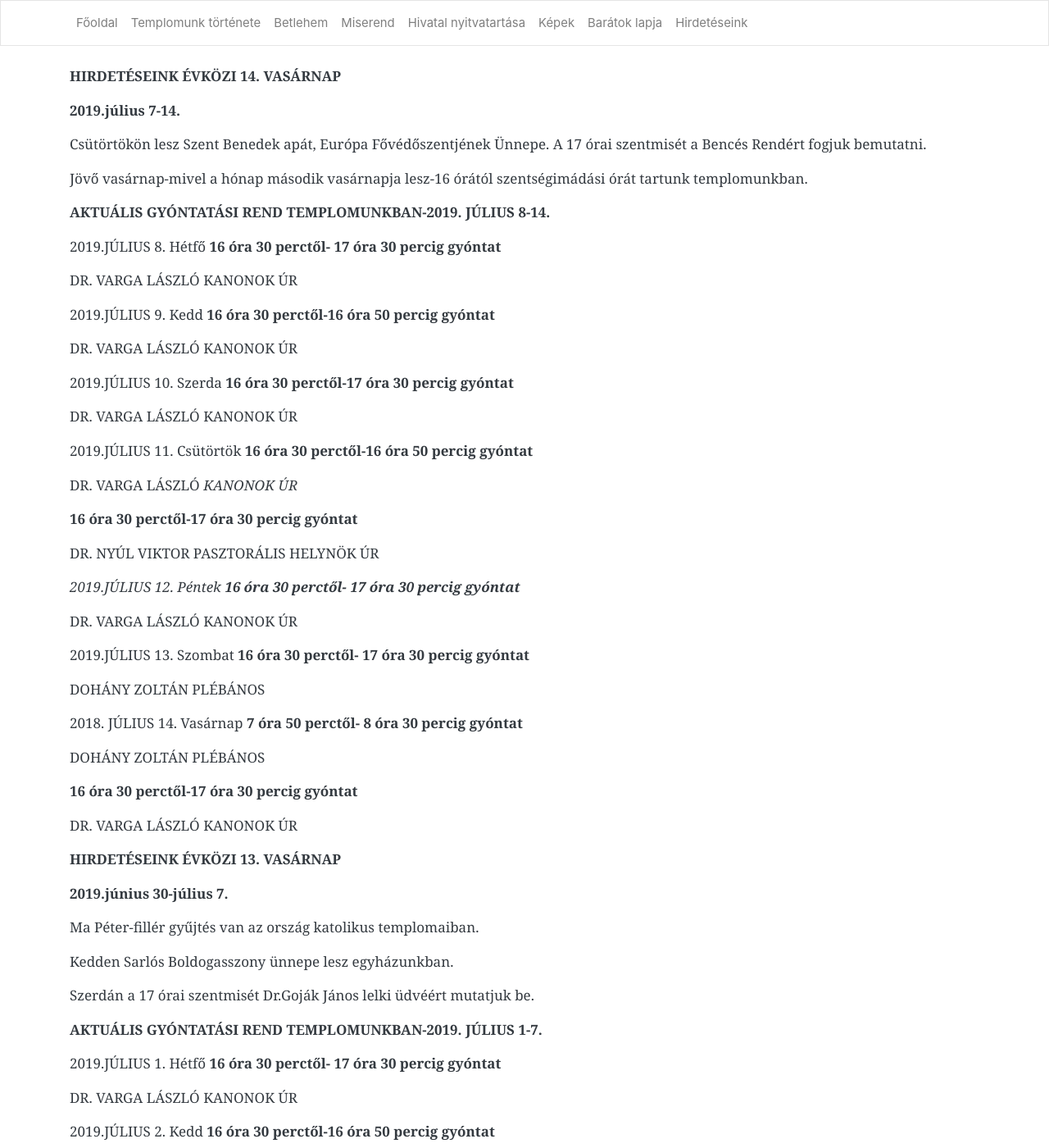
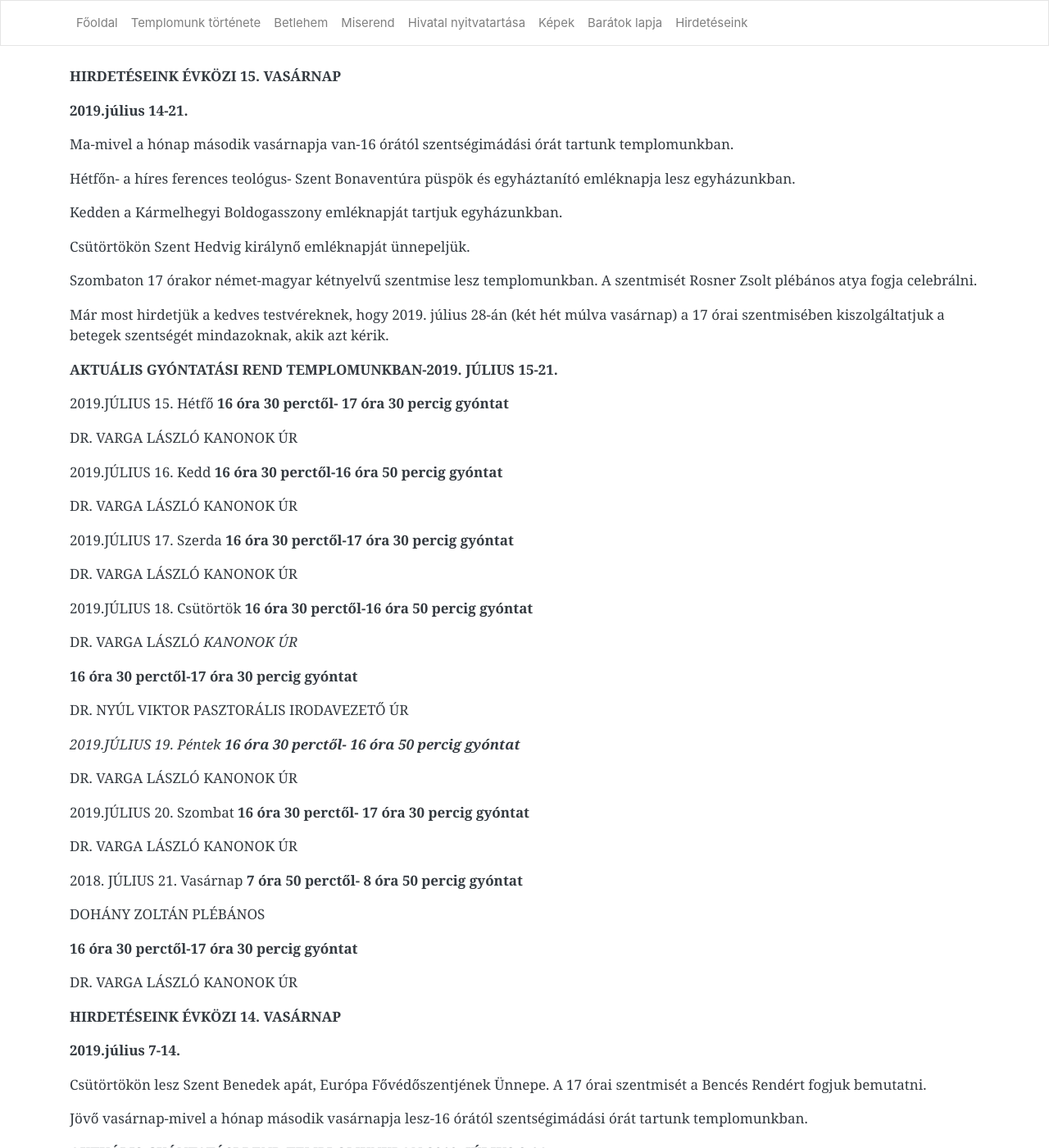
Before and after one commit to pecsi-ferences/pecsi-ferences.github.io, a Jekyll site: the page built from hirdeteseink.md, in a window 1280 px wide and 1400 px high. Shown: the whole window at 82% size. Built offline with Jekyll 4.4.1, drawn with Linux system fonts in a browser that asks for light colours; nearby versions of some CDN libraries.

Commit message:
Update from Forestry.io Zoltán Dohány updated hirdeteseink.md

```diff
--- a/hirdeteseink.md
+++ b/hirdeteseink.md
@@ -3,6 +3,60 @@ layout: default
 title: Hirdetéseink
 
 ---
+**HIRDETÉSEINK ÉVKÖZI 15. VASÁRNAP**
+
+**2019.július 14-21.**
+
+Ma-mivel a hónap második vasárnapja van-16 órától szentségimádási órát tartunk templomunkban.
+
+Hétfőn- a híres ferences teológus- Szent Bonaventúra püspök és egyháztanító emléknapja lesz egyházunkban.
+
+Kedden a Kármelhegyi Boldogasszony emléknapját tartjuk egyházunkban.
+
+Csütörtökön Szent Hedvig királynő emléknapját ünnepeljük.
+
+Szombaton 17 órakor német-magyar kétnyelvű szentmise lesz templomunkban. A szentmisét Rosner Zsolt plébános atya fogja celebrálni.
+
+Már most hirdetjük a kedves testvéreknek, hogy 2019. július 28-án (két hét múlva vasárnap) a 17 órai szentmisében kiszolgáltatjuk a betegek szentségét mindazoknak, akik azt kérik.
+
+**AKTUÁLIS GYÓNTATÁSI REND TEMPLOMUNKBAN-2019. JÚLIUS 15-21.**
+
+2019\.JÚLIUS 15. Hétfő **16 óra 30 perctől- 17 óra 30 percig gyóntat**
+
+DR. VARGA LÁSZLÓ KANONOK ÚR
+
+2019\.JÚLIUS 16. Kedd **16 óra 30 perctől-16 óra 50 percig gyóntat**
+
+DR. VARGA LÁSZLÓ KANONOK ÚR
+
+2019\.JÚLIUS 17. Szerda **16 óra 30 perctől-17 óra 30 percig gyóntat**
+
+DR. VARGA LÁSZLÓ KANONOK ÚR
+
+2019\.JÚLIUS 18. Csütörtök **16 óra 30 perctől-16 óra 50 percig gyóntat**
+
+DR. VARGA LÁSZLÓ _KANONOK ÚR_
+
+**16 óra 30 perctől-17 óra 30 percig gyóntat**
+
+DR. NYÚL VIKTOR PASZTORÁLIS IRODAVEZETŐ ÚR
+
+_2019.JÚLIUS 19. Péntek **16 óra 30 perctől- 16 óra 50 percig gyóntat**_
+
+DR. VARGA LÁSZLÓ KANONOK ÚR
+
+2019\.JÚLIUS 20. Szombat **16 óra 30 perctől- 17 óra 30 percig gyóntat**
+
+DR. VARGA LÁSZLÓ KANONOK ÚR
+
+2018\. JÚLIUS 21. Vasárnap **7 óra 50 perctől- 8 óra 50 percig gyóntat**
+
+DOHÁNY ZOLTÁN PLÉBÁNOS
+
+**16 óra 30 perctől-17 óra 30 percig gyóntat**
+
+DR. VARGA LÁSZLÓ KANONOK ÚR
+
 **HIRDETÉSEINK ÉVKÖZI 14. VASÁRNAP**
 
 **2019.július 7-14.**
```
